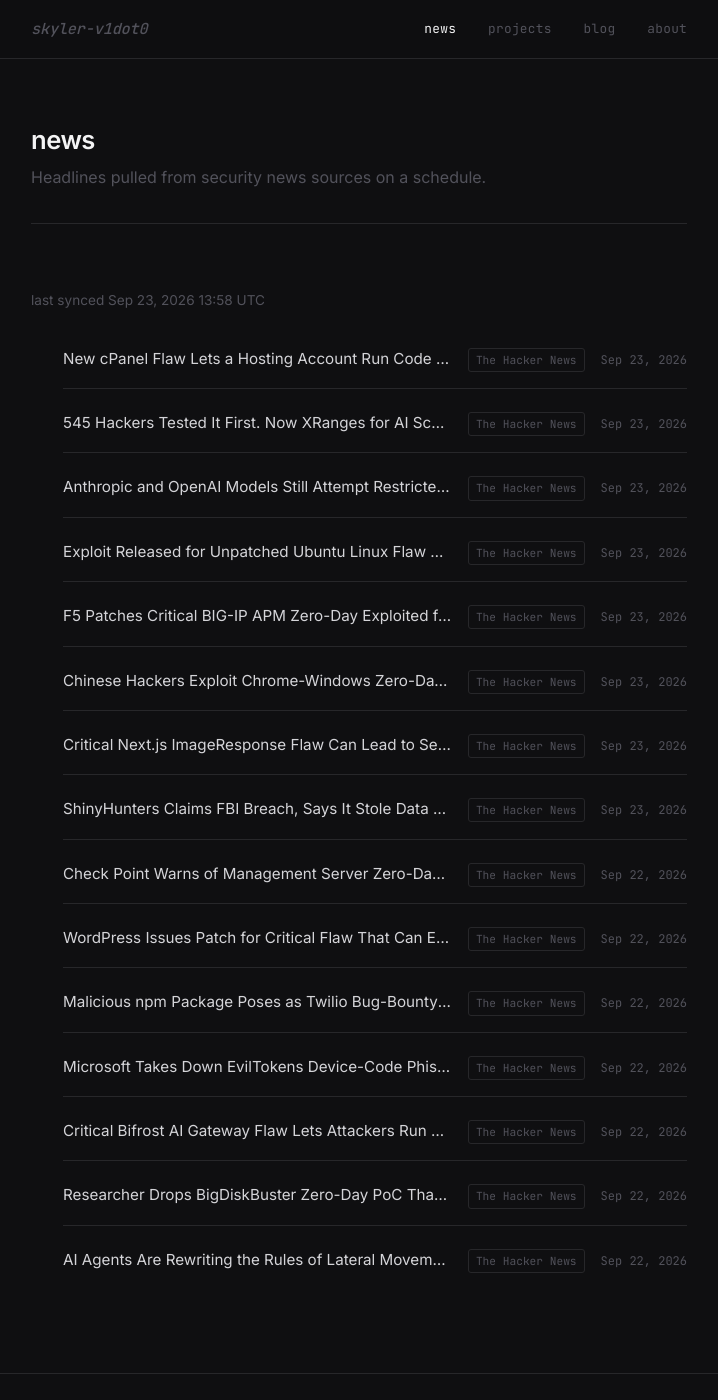
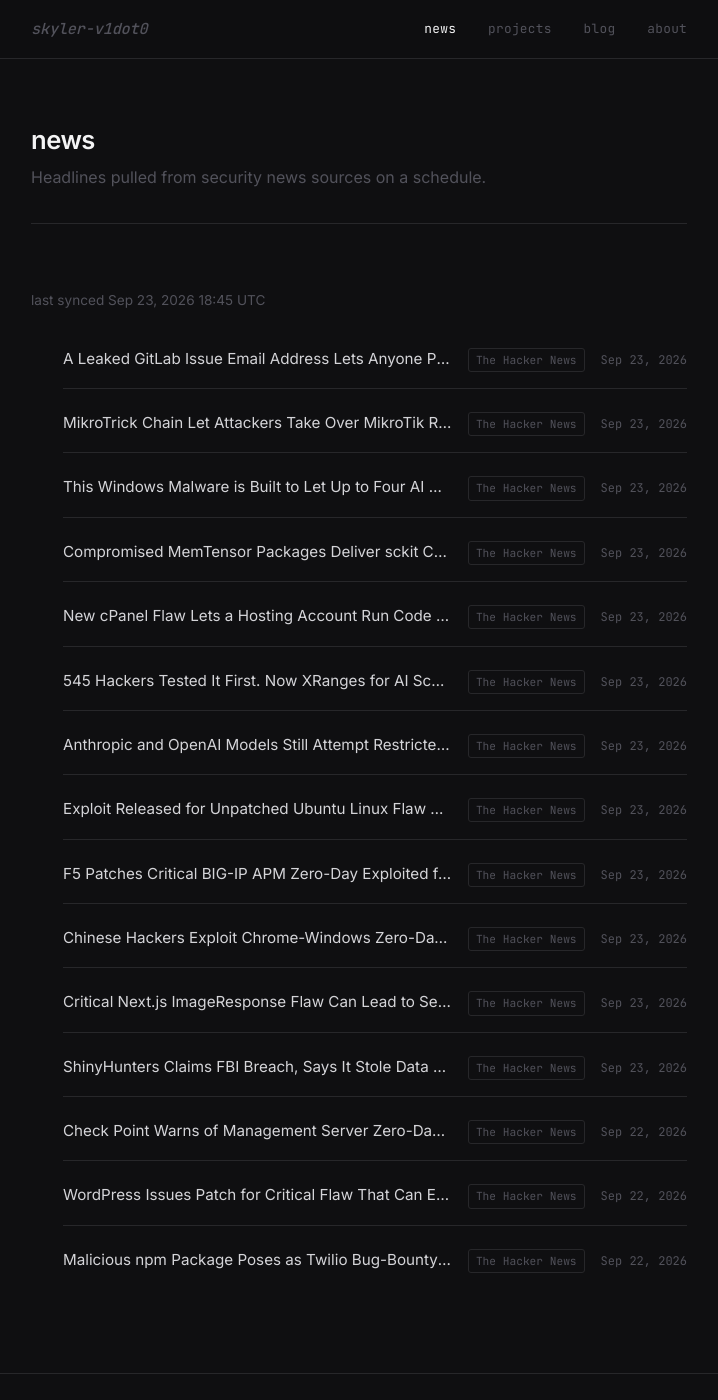
Before and after one commit to skyler-v1dot0/personal-site, a Jekyll site: the page built from news.html, in a window 1280 px wide and 1400 px high. Shown: the whole window, without its empty margins (281-999 px from the left). Built offline with Jekyll 4.4.1, drawn with Linux system fonts in a browser that asks for light colours.

Commit message:
chore: sync news feed [skip ci]

```diff
--- a/_data/news.yml
+++ b/_data/news.yml
@@ -1,6 +1,26 @@
 ---
-updated_at: '2026-09-23T13:58:51Z'
+updated_at: '2026-09-23T18:45:00Z'
 items:
+- title: A Leaked GitLab Issue Email Address Lets Anyone Push Code and Run CI Jobs
+    as You
+  url: https://thehackernews.com/2026/09/a-leaked-gitlab-issue-email-address.html
+  source: The Hacker News
+  published: '2026-09-23T16:53:10Z'
+- title: MikroTrick Chain Let Attackers Take Over MikroTik Routers Without a Password
+    or SSH Key
+  url: https://thehackernews.com/2026/09/mikrotrick-chain-let-attackers-take.html
+  source: The Hacker News
+  published: '2026-09-23T16:06:41Z'
+- title: This Windows Malware is Built to Let Up to Four AI Models Vote on Its Next
+    Move
+  url: https://thehackernews.com/2026/09/windows-malware-is-built-to-let-up-to.html
+  source: The Hacker News
+  published: '2026-09-23T14:17:58Z'
+- title: Compromised MemTensor Packages Deliver sckit Credential Stealer via npm and
+    PyPI
+  url: https://thehackernews.com/2026/09/compromised-memtensor-packages-deliver.html
+  source: The Hacker News
+  published: '2026-09-23T13:52:46Z'
 - title: New cPanel Flaw Lets a Hosting Account Run Code as Root, Take Full Server
     Control
   url: https://thehackernews.com/2026/09/new-cpanel-flaw-lets-hosting-account_0272795595.html
@@ -51,21 +71,3 @@ items:
   url: https://thehackernews.com/2026/09/malicious-npm-package-poses-as-twilio.html
   source: The Hacker News
   published: '2026-09-22T17:58:15Z'
-- title: Microsoft Takes Down EvilTokens Device-Code Phishing Service Tied to 12,000
-    Inbox Compromises
-  url: https://thehackernews.com/2026/09/microsoft-takes-down-eviltokens-device.html
-  source: The Hacker News
-  published: '2026-09-22T17:03:31Z'
-- title: Critical Bifrost AI Gateway Flaw Lets Attackers Run Commands Without Credentials
-  url: https://thehackernews.com/2026/09/critical-bifrost-ai-gateway-flaw-lets.html
-  source: The Hacker News
-  published: '2026-09-22T16:41:12Z'
-- title: Researcher Drops BigDiskBuster Zero-Day PoC That Blocks Microsoft Defender
-    Updates
-  url: https://thehackernews.com/2026/09/researcher-drops-bigdiskbuster-zero-day.html
-  source: The Hacker News
-  published: '2026-09-22T16:14:04Z'
-- title: AI Agents Are Rewriting the Rules of Lateral Movement
-  url: https://thehackernews.com/2026/09/ai-agents-are-rewriting-rules-of.html
-  source: The Hacker News
-  published: '2026-09-22T12:30:00Z'
```
